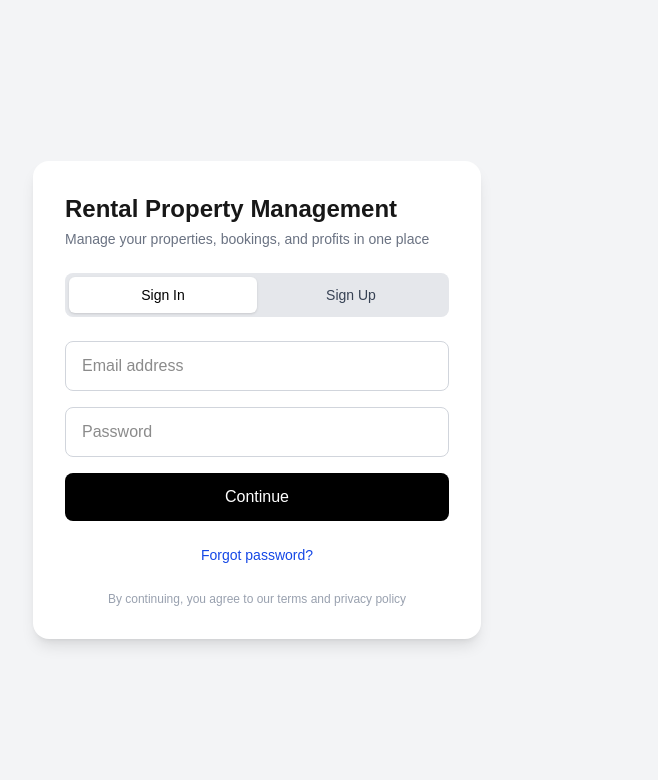
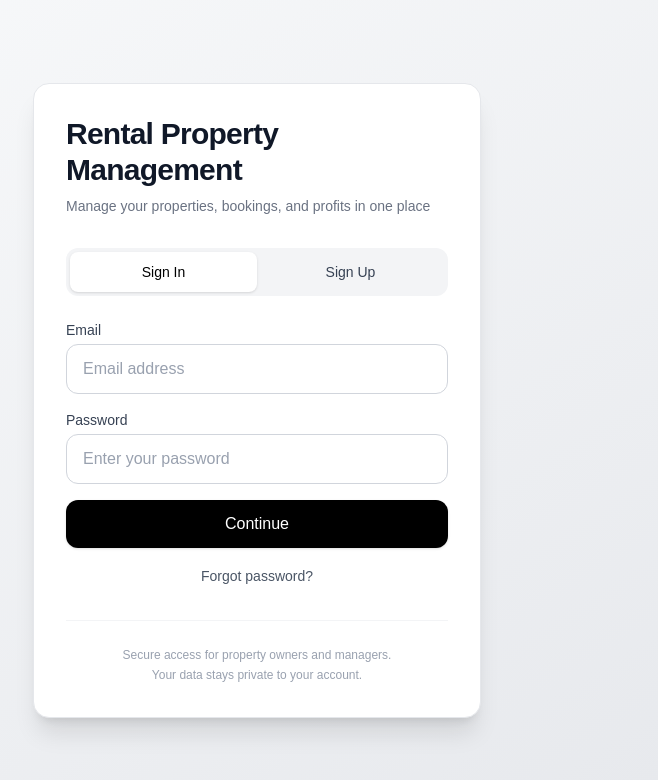
Before and after one commit to restaurantjob714-LT/airbnb-ops-app, a Next.js app: page / in a window 1280 px wide. Shown: the top 780 px of the page, without its empty margins (383-1041 px from the left). Built offline with nearby package versions, Linux system fonts and the light colour scheme.

Commit message:
Upgrade login screen UI

```diff
--- a/app/page.tsx
+++ b/app/page.tsx
@@ -438,18 +438,119 @@ const handleForgotPassword = async () => {
 };
 
 
+
+
+
+
+
+
+
+
+
+
+
+
+
 if (!user) {
   return (
-    <div className="min-h-screen flex items-center justify-center bg-gray-100 px-4">
-      <div className="w-full max-w-md bg-white rounded-2xl shadow-lg p-8">
+    <div className="min-h-screen bg-gradient-to-br from-gray-50 to-gray-200 flex items-center justify-center px-4">
+      <div className="w-full max-w-md">
+        <div className="bg-white rounded-2xl shadow-xl border border-gray-200 p-8">
+          <div className="mb-8">
+            <h1 className="text-3xl font-bold text-gray-900 tracking-tight">
+              Rental Property Management
+            </h1>
+            <p className="text-gray-500 text-sm mt-2">
+              Manage your properties, bookings, and profits in one place
+            </p>
+          </div>
 
-        {/* Title */}
-        <h1 className="text-2xl font-bold text-gray-1100 mb-1">
-          Rental Property Management
-        </h1>
-        <p className="text-gray-500 text-sm mb-6">
-          Manage your properties, bookings, and profits in one place
-        </p>
+          <div className="flex bg-gray-100 rounded-xl p-1 mb-6">
+            <button
+              className={`w-full py-2.5 rounded-lg text-sm font-medium transition cursor-pointer ${
+                authMode === "signin"
+                  ? "bg-white shadow-sm text-black"
+                  : "text-gray-700 hover:bg-gray-200"
+              }`}
+              onClick={() => setAuthMode("signin")}
+            >
+              Sign In
+            </button>
+
+            <button
+              className={`w-full py-2.5 rounded-lg text-sm font-medium transition cursor-pointer ${
+                authMode === "signup"
+                  ? "bg-white shadow-sm text-black"
+                  : "text-gray-700 hover:bg-gray-200"
+              }`}
+              onClick={() => setAuthMode("signup")}
+            >
+              Sign Up
+            </button>
+          </div>
+
+          <div className="space-y-4">
+            <div>
+              <label className="block text-sm font-medium text-gray-700 mb-1">
+                Email
+              </label>
+              <input
+                type="email"
+                placeholder="Email address"
+                value={authEmail}
+                onChange={(e) => setAuthEmail(e.target.value)}
+                className="w-full border border-gray-300 rounded-xl px-4 py-3 bg-white text-black placeholder-gray-400 focus:outline-none focus:ring-2 focus:ring-black focus:border-black transition"
+              />
+            </div>
+
+            <div>
+              <label className="block text-sm font-medium text-gray-700 mb-1">
+                Password
+              </label>
+              <input
+                type="password"
+                placeholder="Enter your password"
+                value={authPassword}
+                onChange={(e) => setAuthPassword(e.target.value)}
+                className="w-full border border-gray-300 rounded-xl px-4 py-3 bg-white text-black placeholder-gray-400 focus:outline-none focus:ring-2 focus:ring-black focus:border-black transition"
+              />
+            </div>
+
+            <button
+              onClick={handleAuth}
+              disabled={authLoading}
+              className="w-full bg-black hover:bg-gray-800 disabled:bg-gray-400 transition text-white py-3 rounded-xl font-medium shadow-sm"
+            >
+              {authLoading
+                ? "Please wait..."
+                : authMode === "signin"
+                ? "Continue"
+                : "Create account"}
+            </button>
+
+            {authMode === "signin" && (
+              <button
+                type="button"
+                onClick={handleForgotPassword}
+                className="w-full text-sm text-gray-600 hover:text-black hover:underline transition"
+              >
+                Forgot password?
+              </button>
+            )}
+          </div>
+
+          <div className="mt-8 pt-6 border-t border-gray-100">
+            <p className="text-xs text-gray-400 text-center leading-5">
+              Secure access for property owners and managers.
+              <br />
+              Your data stays private to your account.
+            </p>
+          </div>
+        </div>
+      </div>
+    </div>
+  );
+}
 
 
 
@@ -466,29 +567,6 @@ if (!user) {
 
 
 
-<div className="flex bg-gray-200 rounded-lg p-1 mb-6">
-  <button
-    className={`w-full py-2 rounded-md text-sm font-medium transition ${
-      authMode === "signin"
-        ? "bg-white shadow text-black"
-        : "text-gray-700 hover:bg-gray-300"
-    }`}
-    onClick={() => setAuthMode("signin")}
-  >
-    Sign In
-  </button>
-
-  <button
-    className={`w-full py-2 rounded-md text-sm font-medium transition ${
-      authMode === "signup"
-        ? "bg-white shadow text-black"
-        : "text-gray-700 hover:bg-gray-300"
-    }`}
-    onClick={() => setAuthMode("signup")}
-  >
-    Sign Up
-  </button>
-</div>
 
 
 
@@ -505,60 +583,6 @@ if (!user) {
 
 
 
-        {/* Inputs */}
-        <div className="space-y-4">
-          <input
-            type="email"
-            placeholder="Email address"
-            value={authEmail}
-            onChange={(e) => setAuthEmail(e.target.value)}
-            className="w-full border border-gray-300 rounded-lg px-4 py-3 focus:outline-none focus:ring-2 focus:ring-black"
-          />
-
-          <input
-            type="password"
-            placeholder="Password"
-            value={authPassword}
-            onChange={(e) => setAuthPassword(e.target.value)}
-            className="w-full border border-gray-300 rounded-lg px-4 py-3 focus:outline-none focus:ring-2 focus:ring-black"
-          />
-
-          <button
-            onClick={handleAuth}
-            disabled={authLoading}
-            className="w-full bg-black hover:bg-gray-800 transition text-white py-3 rounded-lg font-medium"
-          >
-            {authLoading
-              ? "Please wait..."
-              : authMode === "signin"
-              ? "Continue"
-              : "Create account"}
-          </button>
-
-
-{authMode === "signin" && (
-  <button
-    type="button"
-    onClick={handleForgotPassword}
-    className="w-full text-sm text-blue-700 hover:underline mt-2"
-  >
-    Forgot password?
-  </button>
-)}
-
-
-
-        </div>
-
-        {/* Footer */}
-        <p className="text-xs text-gray-400 text-center mt-6">
-          By continuing, you agree to our terms and privacy policy
-        </p>
-
-      </div>
-    </div>
-  );
-}
 
 
   return (
```
